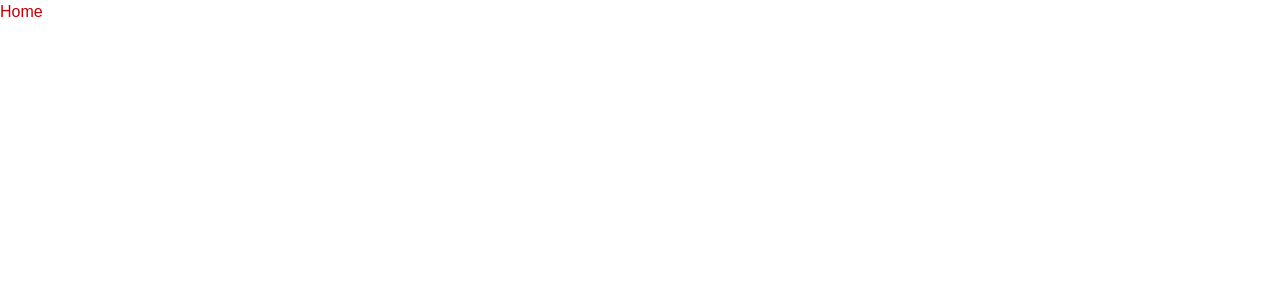
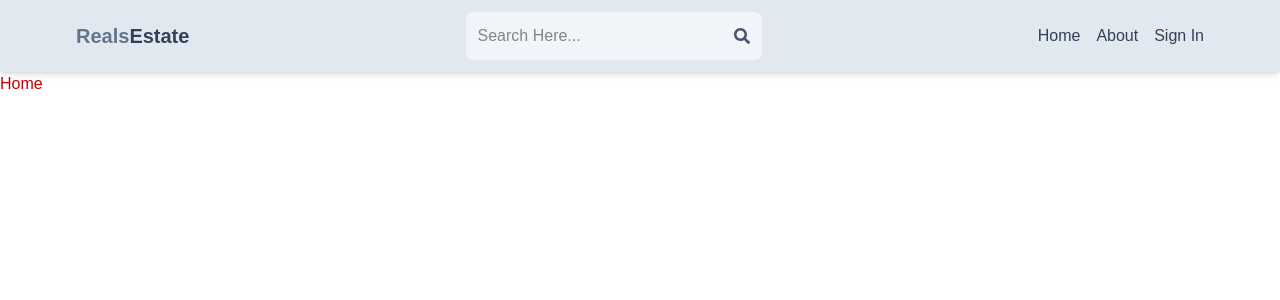
Before and after one commit to Jahid458/Real-state, a Next.js app: page / in a window 1280 px wide. Shown: the top 300 px of the page. Built offline with nearby package versions, Linux system fonts and the light colour scheme.

Commit message:
Add Header Component

```diff
--- a/package.json
+++ b/package.json
@@ -11,7 +11,8 @@
   "dependencies": {
     "next": "16.1.6",
     "react": "19.2.3",
-    "react-dom": "19.2.3"
+    "react-dom": "19.2.3",
+    "react-icons": "^5.5.0"
   },
   "devDependencies": {
     "@tailwindcss/postcss": "^4",
--- a/src/app/layout.js
+++ b/src/app/layout.js
@@ -1,5 +1,6 @@
 import { Geist, Geist_Mono } from "next/font/google";
 import "./globals.css";
+import Header from "@/components/Header";
 
 const geistSans = Geist({
   variable: "--font-geist-sans",
@@ -22,6 +23,7 @@
       <body
         className={`${geistSans.variable} ${geistMono.variable} antialiased`}
       >
+        <Header />
         {children}
       </body>
     </html>
--- /dev/null
+++ b/src/components/Header.jsx
@@ -0,0 +1,44 @@
+import Link from "next/link";
+import { FaSearch } from "react-icons/fa";
+import React from "react";
+
+export default function Header() {
+  return <header className="bg-slate-200 shadow-md">
+        <div className="flex justify-between items-center max-w-6xl mx-auto p-3">
+        <Link href="/">
+            <h1 className="font-bold text-sm sm:text-xl flex flex-wrap">
+                <span className="text-slate-500">Reals </span>
+                <span className="text-slate-700">Estate </span>
+            </h1>
+        </Link>
+
+        <form className="bg-slate-100 p-3 rounded-lg flex items-center">
+
+            <input type="text" placeholder="Search Here..." className="bg-transparent focus:outline-none w-24 sm:w-64" />
+
+            <button>
+                <FaSearch  className="text-slate-600"/>
+            </button>
+        </form>
+
+        <ul className="flex gap-4">
+            <Link href="/">
+                <li className="hidden md:inline text-slate-700 hover:underline">
+                      Home
+                </li>
+            </Link>
+            <Link href="/about">
+                <li className="hidden md:inline text-slate-700 hover:underline">
+                      About
+                </li>
+            </Link>
+            <Link href="/sign-in">
+                <li className="hidden md:inline text-slate-700 hover:underline">
+                      Sign In
+                </li>
+            </Link>
+
+        </ul>
+        </div>
+    </header>;
+}
```
Also changed, not shown: 1 other file (tests, documents, lock files or other folders).
